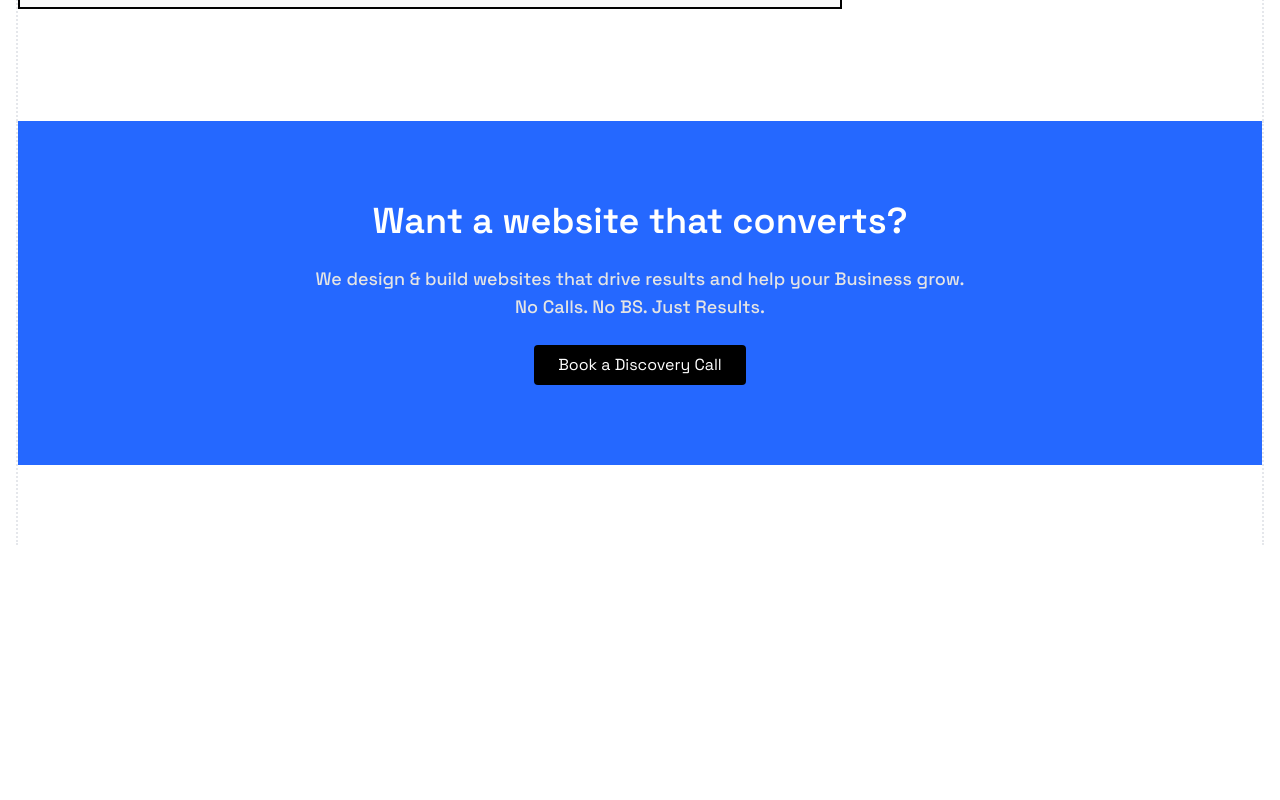
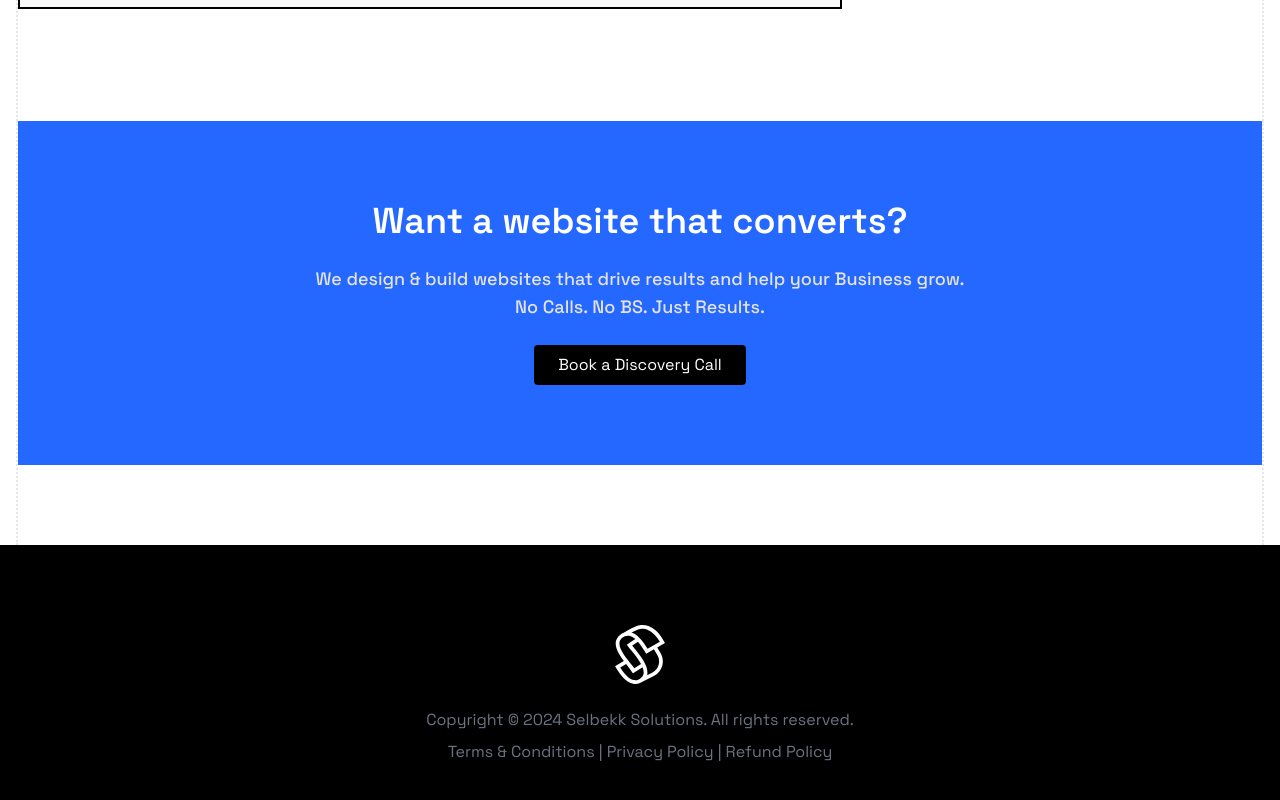
Before and after one commit to mselbekk11/selbekk-studio, a Next.js app: page / in a window 1280 px wide. Shown: the part 6777-7577 px from the top of the page. Before the commit the page ends 7322 px from the top, so only its background shows below. Built offline with nearby package versions, Linux system fonts and the light colour scheme.

Commit message:
footer added

```diff
--- a/app/page.tsx
+++ b/app/page.tsx
@@ -1,4 +1,5 @@
 import { Book } from '@/components/Book';
+import { Footer } from '@/components/Footer';
 import { Header } from '@/components/Header';
 import { Hero } from '@/components/Hero';
 import { HowThisWorks } from '@/components/HowThisWorks';
@@ -26,6 +27,7 @@ export default function Home() {
         <Faq />
         <Book />
       </main>
+      <Footer />
     </>
   );
 }
--- /dev/null
+++ b/components/Footer.tsx
@@ -0,0 +1,15 @@
+import Image from 'next/image';
+
+export function Footer() {
+  return (
+    <div className='w-full bg-[#000] flex flex-col items-center py-20 px-6'>
+      <Image src='/logo-white.svg' alt='logo' width='50' height='50' className='pb-6'/>
+      <p className='text-gray-500 pb-2 text-xs lg:text-base'>
+        Copyright © 2024 Selbekk Solutions. All rights reserved.
+      </p>
+      <p className='text-gray-500 text-xs lg:text-base'>
+        Terms & Conditions | Privacy Policy | Refund Policy
+      </p>
+    </div>
+  );
+}
```
